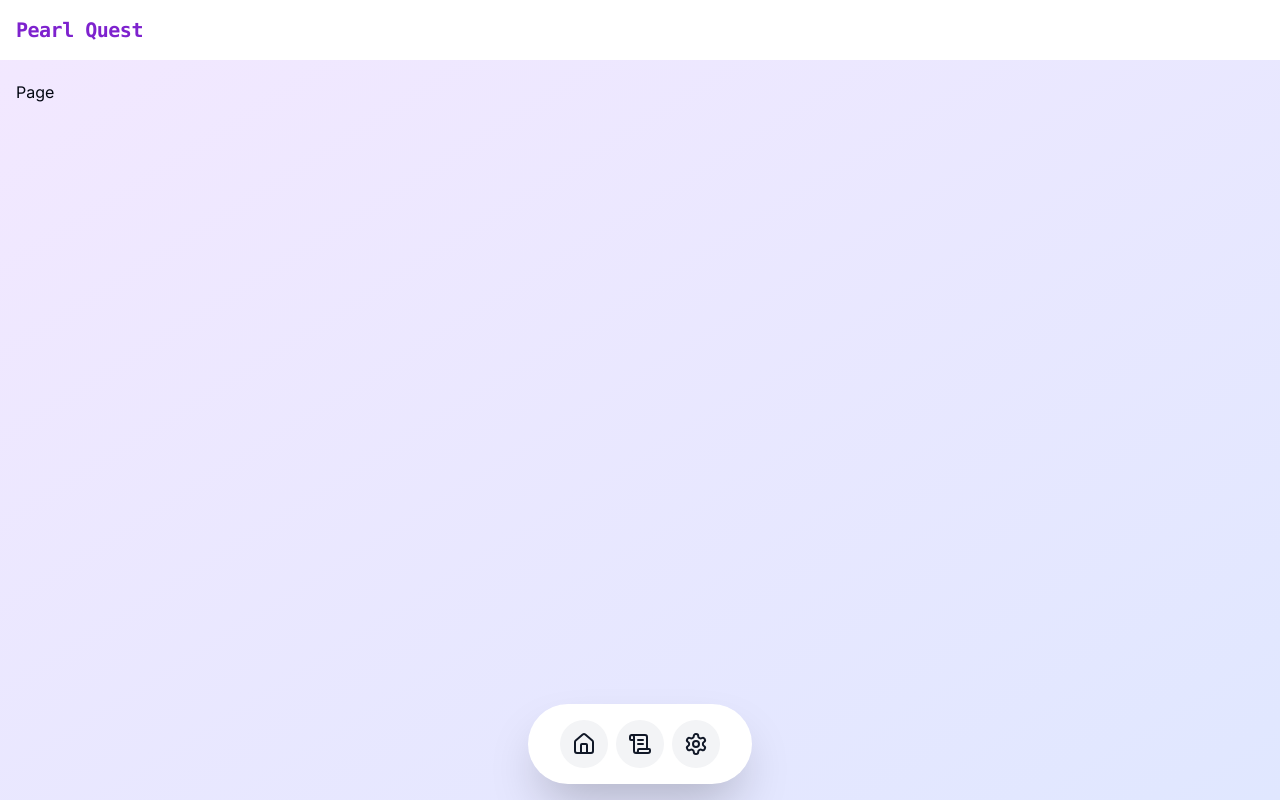
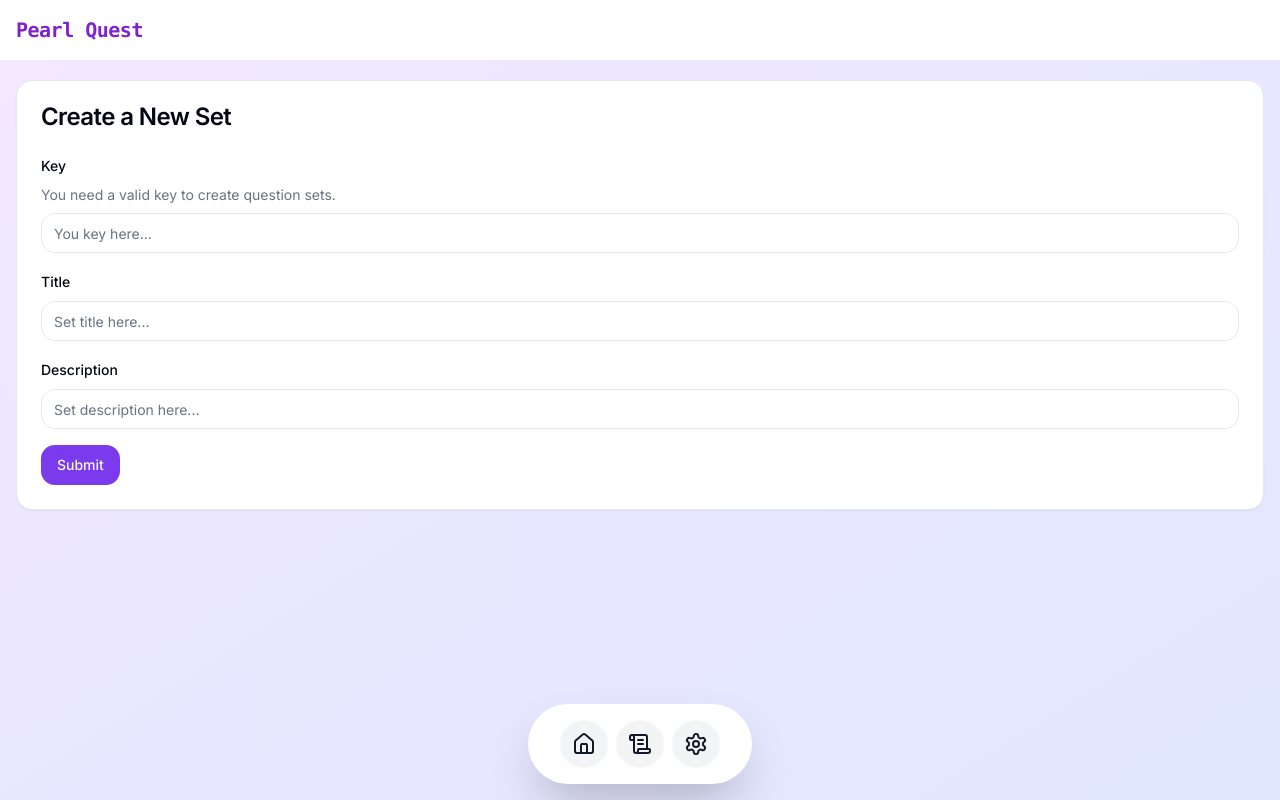
Before and after one commit to sheikhameen/pearl-quest, a Next.js app: page /sets/new in a window 1280 px wide. Built offline with nearby package versions, Linux system fonts and the light colour scheme.

Commit message:
Feat: add good looking form that doesnt do anything other than validate

```diff
--- a/src/app/(main)/sets/new/page.tsx
+++ b/src/app/(main)/sets/new/page.tsx
@@ -1,7 +1,109 @@
-import React from "react";
+"use client";
+
+import { z } from "zod";
+import { useForm } from "react-hook-form";
+import { zodResolver } from "@hookform/resolvers/zod";
+
+import { Button } from "@/components/ui/button";
+import {
+  Form,
+  FormControl,
+  FormDescription,
+  FormField,
+  FormItem,
+  FormLabel,
+  FormMessage,
+} from "@/components/ui/form";
+import { Input } from "@/components/ui/input";
+import { Card, CardContent, CardHeader, CardTitle } from "@/components/ui/card";
+
+const formSchema = z.object({
+  key: z
+    .string()
+    .min(3, "Key must have at least 3 characters")
+    .max(20, "Key must have at most 20 characters"),
+  title: z
+    .string()
+    .min(3, "Title must have at least 3 characters")
+    .max(64, "Title must have at most 64 characters"),
+  description: z
+    .string()
+    .min(3, "Description must have at least 3 characters")
+    .max(256, "Description must have at most 256 characters"),
+});
 
 const Page = () => {
-  return <div>Page</div>;
+  const form = useForm<z.infer<typeof formSchema>>({
+    resolver: zodResolver(formSchema),
+    defaultValues: {
+      key: "",
+      title: "",
+      description: "",
+    },
+  });
+
+  function onSubmit(values: z.infer<typeof formSchema>) {
+    // Do something with the form values.
+    // ✅ This will be type-safe and validated.
+    console.log(values);
+  }
+
+  return (
+    <Card>
+      <CardHeader>
+        <CardTitle>Create a New Set</CardTitle>
+      </CardHeader>
+      <CardContent>
+        <Form {...form}>
+          <form onSubmit={form.handleSubmit(onSubmit)} className="space-y-4">
+            <FormField
+              control={form.control}
+              name="key"
+              render={({ field }) => (
+                <FormItem>
+                  <FormLabel>Key</FormLabel>
+                  <FormDescription>
+                    You need a valid key to create question sets.
+                  </FormDescription>
+                  <FormControl>
+                    <Input placeholder="You key here..." {...field} />
+                  </FormControl>
+                  <FormMessage />
+                </FormItem>
+              )}
+            />
+            <FormField
+              control={form.control}
+              name="title"
+              render={({ field }) => (
+                <FormItem>
+                  <FormLabel>Title</FormLabel>
+                  <FormControl>
+                    <Input placeholder="Set title here..." {...field} />
+                  </FormControl>
+                  <FormMessage />
+                </FormItem>
+              )}
+            />
+            <FormField
+              control={form.control}
+              name="description"
+              render={({ field }) => (
+                <FormItem>
+                  <FormLabel>Description</FormLabel>
+                  <FormControl>
+                    <Input placeholder="Set description here..." {...field} />
+                  </FormControl>
+                  <FormMessage />
+                </FormItem>
+              )}
+            />
+            <Button type="submit">Submit</Button>
+          </form>
+        </Form>
+      </CardContent>
+    </Card>
+  );
 };
 
 export default Page;
--- /dev/null
+++ b/src/components/ui/input.tsx
@@ -0,0 +1,25 @@
+import * as React from "react"
+
+import { cn } from "@/lib/utils"
+
+export interface InputProps
+  extends React.InputHTMLAttributes<HTMLInputElement> {}
+
+const Input = React.forwardRef<HTMLInputElement, InputProps>(
+  ({ className, type, ...props }, ref) => {
+    return (
+      <input
+        type={type}
+        className={cn(
+          "flex h-10 w-full rounded-md border border-input bg-background px-3 py-2 text-sm ring-offset-background file:border-0 file:bg-transparent file:text-sm file:font-medium file:text-foreground placeholder:text-muted-foreground focus-visible:outline-none focus-visible:ring-2 focus-visible:ring-ring focus-visible:ring-offset-2 disabled:cursor-not-allowed disabled:opacity-50",
+          className
+        )}
+        ref={ref}
+        {...props}
+      />
+    )
+  }
+)
+Input.displayName = "Input"
+
+export { Input }
```
